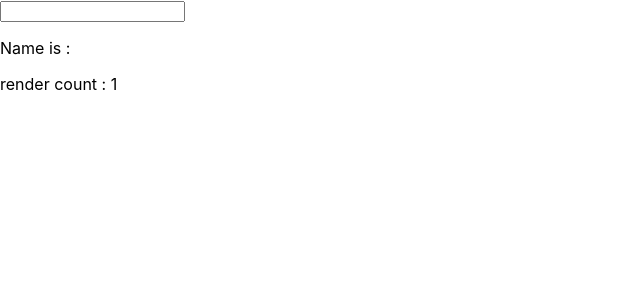
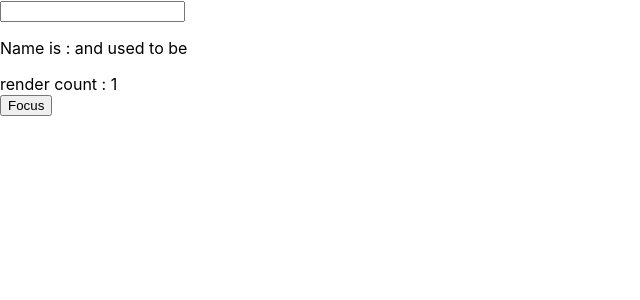
Before and after one commit to stevekutz/react_refs_exp, a React (Create React App) app in the folder app/: page / in a window 1280 px wide. Shown: the top 300 px of the page, without its empty margins (0-640 px from the left). Built offline with nearby package versions, Linux system fonts and the light colour scheme.

Commit message:
added useRef examples to create focus and persist previous state

```diff
--- a/app/src/App.js
+++ b/app/src/App.js
@@ -16,18 +16,30 @@ export default function App () {
 
     const[name, setName] = useState('')
     const renderCount = useRef(1)
+    const inputRef = useRef()
+    const prevName = useRef('')
 
     useEffect( () => {
         renderCount.current = renderCount.current + 1    })
 
+    useEffect( () => {
+        prevName.current = name
+    }, [name])
+
+
+    function focus () {
+        inputRef.current.focus();
+        inputRef.current.value = "Current Value"   // NOT a good practice, use State
+    }
+
 
     return (
         <div>
-            <input value = {name} onChange = {e => setName(e.target.value)}/>
-            <p> Name is : {name}</p>
+            <input  ref = {inputRef} value = {name} onChange = {e => setName(e.target.value)}/>
+            <p> Name is : {name} and used to be {prevName.current} </p>
             <div> render count : {renderCount.current} </div>
 
-
+            <button onClick = {focus}> Focus </button>
         </div>
 
     )
```
Also changed, not shown: 1 other file (tests, documents, lock files or other folders).
